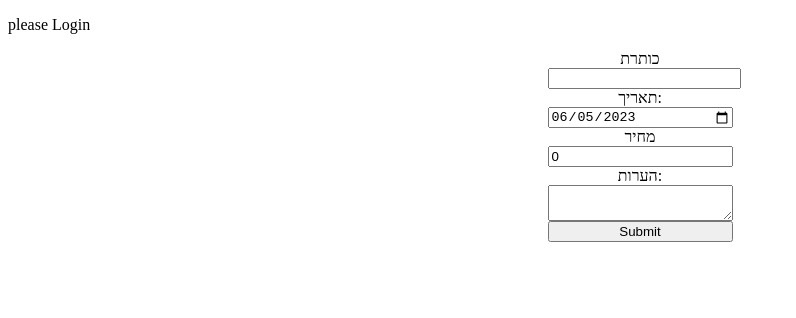
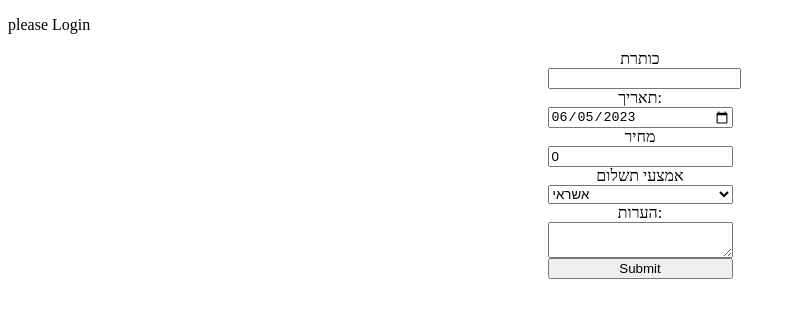
Before and after one commit to igalk1515/MyWallet, a React (Create React App) app in the folder front/: page /expense in a window 1280 px wide. Shown: the top 318 px of the page, without its empty margins (0-796 px from the left). Built offline with nearby package versions, Linux system fonts and the light colour scheme; no server answers.

Commit message:
add a field of payment method to the expense page

```diff
--- a/front/src/pages/Expense.js
+++ b/front/src/pages/Expense.js
@@ -9,6 +9,7 @@ export class Expense extends React.Component {
     date: Date,
     price: Number,
     message: String,
+    PaymentMethod: 'אשראי' || 'מזומן' || 'דירקט',
   };
 
   constructor(props) {
@@ -19,6 +20,7 @@ export class Expense extends React.Component {
       date: new Date(),
       price: 0,
       message: '',
+      paymentMethod: ['אשראי'],
     };
   }
 
@@ -37,6 +39,7 @@ export class Expense extends React.Component {
           date: new Date(),
           price: 0,
           message: '',
+          paymentMethod: 'אשראי',
         });
       });
   };
@@ -68,6 +71,17 @@ export class Expense extends React.Component {
           value={this.state.price}
           onChange={(e) => this.setState({ price: e.target.value })}
         />
+        <label htmlFor="paymentMethod">אמצעי תשלום</label>
+        <select
+          id="paymentMethod"
+          name="paymentMethod"
+          value={this.state.paymentMethod}
+          onChange={(e) => this.setState({ paymentMethod: e.target.value })}
+        >
+          <option value="אשראי">אשראי</option>
+          <option value="דירקט">דירקט</option>
+          <option value="מזומן">מזומן</option>
+        </select>
         <label htmlFor="message">הערות:</label>
         <textarea id="message" name="message"></textarea>
         <button
```
